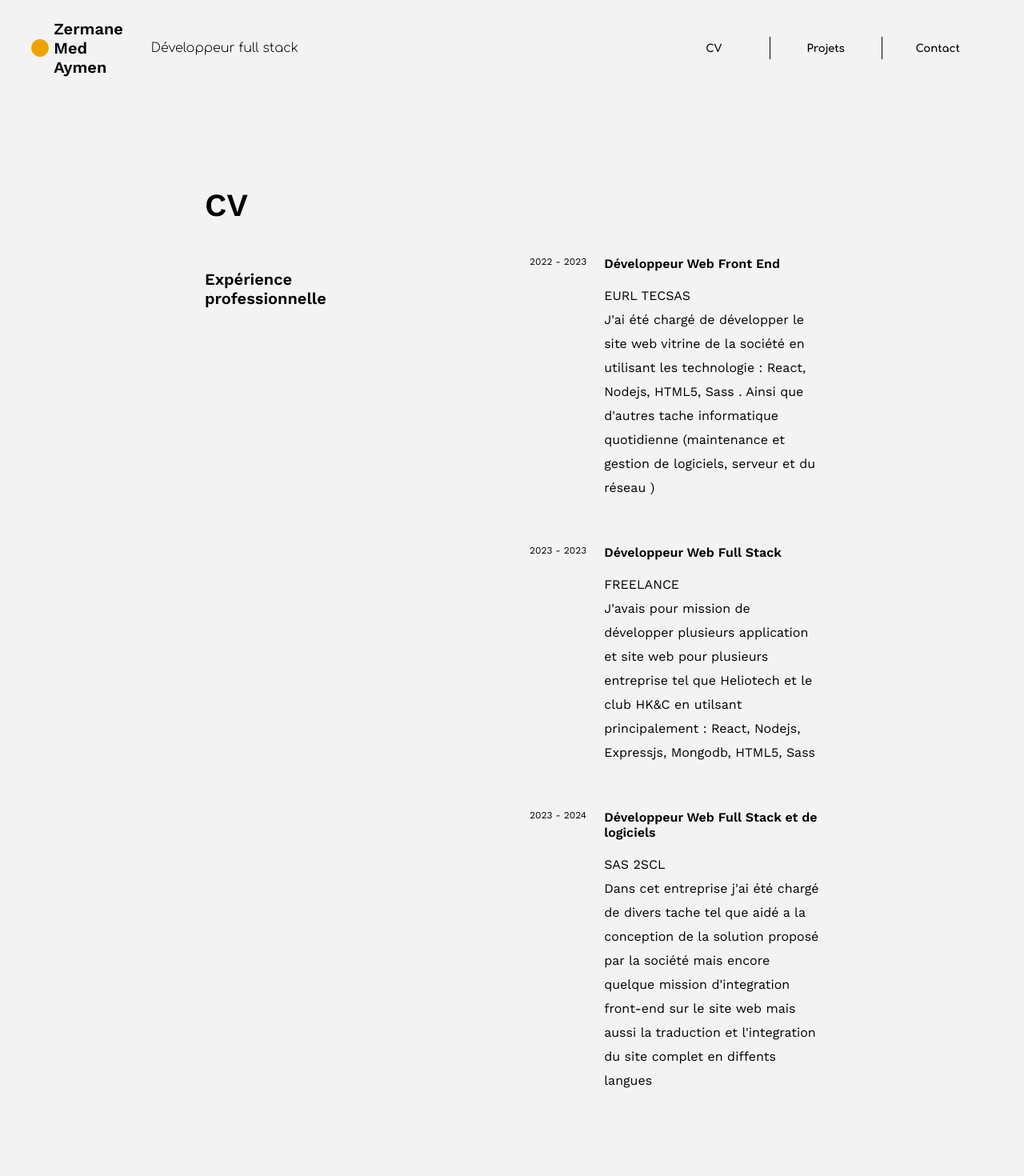
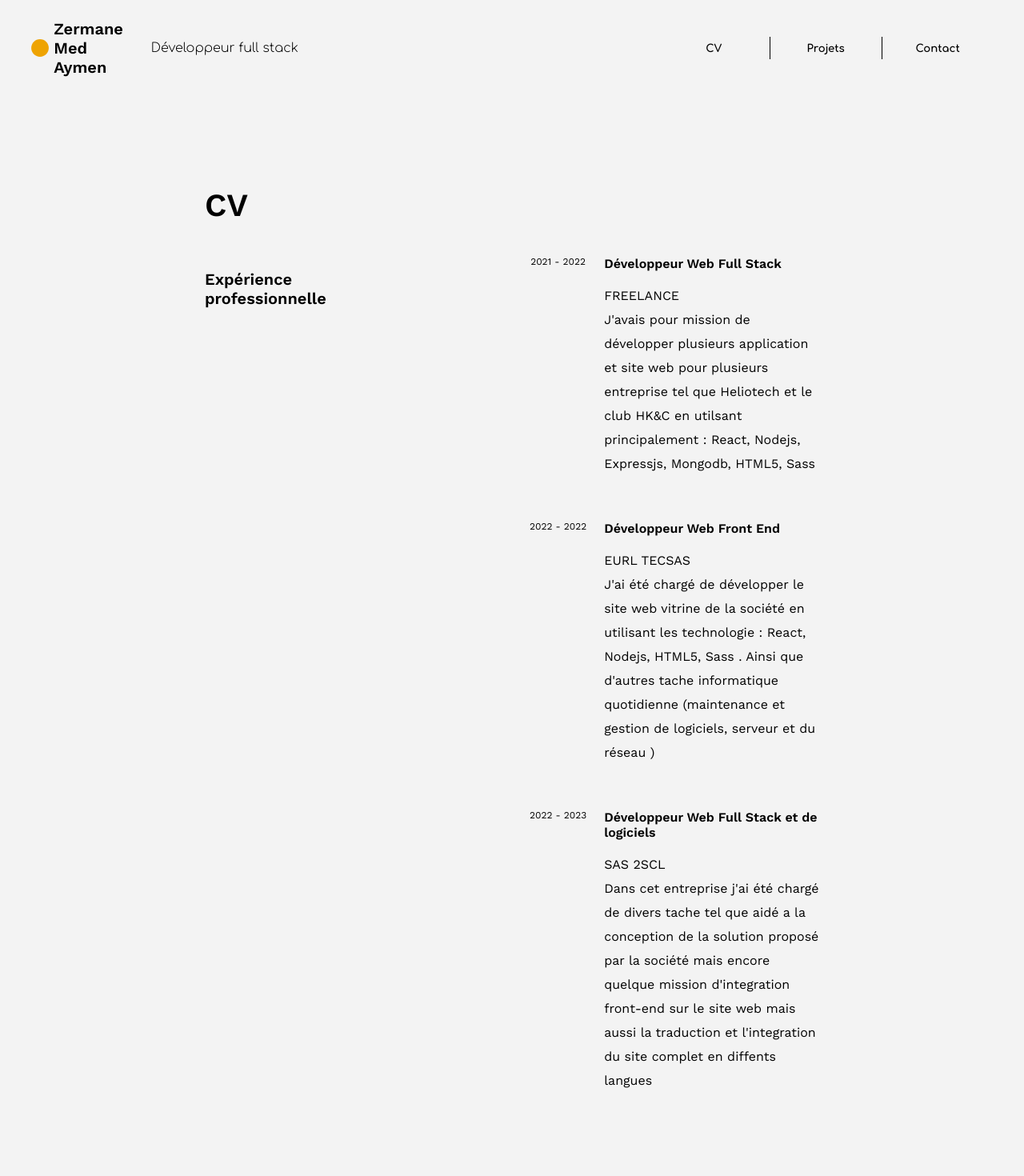
Before and after one commit to medaymzer/MyPortfolio, a React (Create React App) app in the folder frontend/: page /Cv in a window 1280 px wide. Shown: the top 1470 px of the page at 80% size. Built offline with nearby package versions, Linux system fonts and the light colour scheme.

Commit message:
Update Cv.js

```diff
--- a/frontend/src/pages/Cv.js
+++ b/frontend/src/pages/Cv.js
@@ -23,16 +23,7 @@ const Cv = () => {
                 <div className="cv_exp_exp">
                     <div className='exp'>
                         <div className="exp_time">
-                            <h5>2022 - 2023</h5>
-                        </div>
-                        <div className="exp_detail">
-                            <h4>Développeur Web Front End</h4>
-                            <p>EURL TECSAS <br/> J'ai été chargé de développer le site web vitrine de la société en utilisant les technologie :  React, Nodejs, HTML5, Sass . Ainsi que d'autres tache informatique quotidienne (maintenance et gestion de logiciels, serveur et du réseau )</p>
-                        </div>
-                    </div>
-                    <div className='exp'>
-                        <div className="exp_time">
-                            <h5>2023 - 2023</h5>
+                            <h5>2021 - 2022</h5>
                         </div>
                         <div className="exp_detail">
                             <h4>Développeur Web Full Stack</h4>
@@ -41,7 +32,17 @@ const Cv = () => {
                     </div>
                     <div className='exp'>
                         <div className="exp_time">
-                            <h5>2023 - 2024</h5>
+                            <h5>2022 - 2022</h5>
+                        </div>
+                        <div className="exp_detail">
+                            <h4>Développeur Web Front End</h4>
+                            <p>EURL TECSAS <br/> J'ai été chargé de développer le site web vitrine de la société en utilisant les technologie :  React, Nodejs, HTML5, Sass . Ainsi que d'autres tache informatique quotidienne (maintenance et gestion de logiciels, serveur et du réseau )</p>
+                        </div>
+                    </div>
+
+                    <div className='exp'>
+                        <div className="exp_time">
+                            <h5>2022 - 2023</h5>
                         </div>
                         <div className="exp_detail">
                             <h4>Développeur Web Full Stack et de logiciels</h4>
@@ -88,7 +89,7 @@ const Cv = () => {
                         </div>
                         <div className="exp_detail">
                             <h4></h4>
-                            <p>Je suis un(e) développeur(se) web passionné(é) par la création d'expériences numériques innovantes. Mon rôle consiste à concevoir et développer des applications web performantes et intuitives pour répondre aux besoins des utilisateurs. pour cela j'avais envie de maitriser le MERN Stack 'Mongodb, Expressjs, React, Nodejs' , mais au fil des anneés j'ai acquis un bon niveau en developement native dans des language tel que Python ou java, je pratique aussi le design UI/UX des sites web. Ma langue natale est l'arabe mais je maitrise tout aussi bien le francais et l'anglais  </p>
+                            <p>Je suis un développeur web passionné par la création d'expériences numériques innovantes. Mon rôle consiste à concevoir et développer des applications web performantes et intuitives pour répondre aux besoins des utilisateurs. pour cela j'avais envie de maitriser le MERN Stack 'Mongodb, Expressjs, React, Nodejs' , mais au fil des anneés j'ai acquis un bon niveau en developement native dans des language tel que Python ou java, je pratique aussi le design UI/UX des sites web. Ma langue natale est l'arabe mais je maitrise tout aussi bien le francais et l'anglais  </p>
                         </div>
                     </div>
 
```
